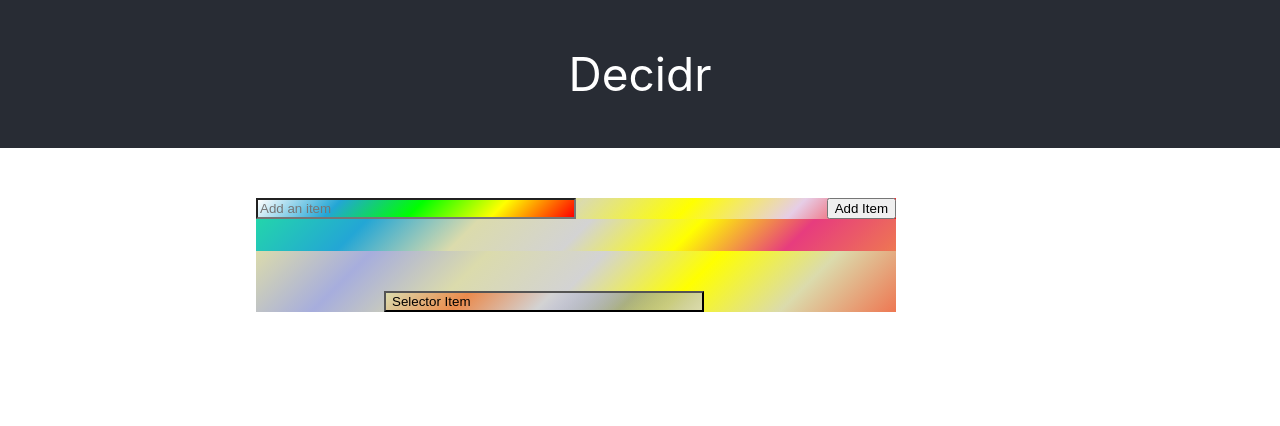
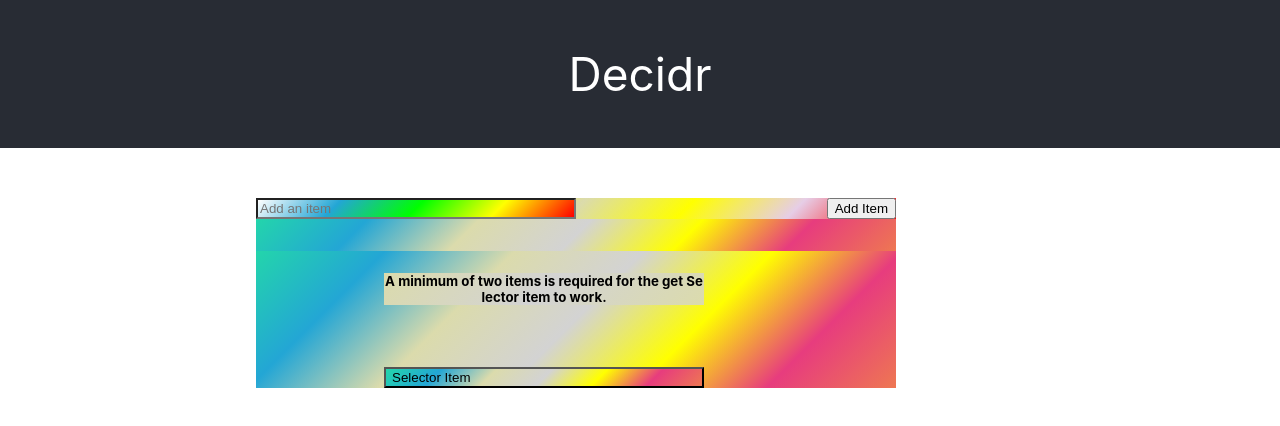
Before and after one commit to Hiwot-Beshe/decidr, a React (Create React App) app: page / in a window 1280 px wide. Shown: the top 426 px of the page. Built offline with nearby package versions, Linux system fonts and the light colour scheme.

Commit message:
feat(add message ) add message for list quanity

```diff
--- a/src/Components/SelectorItem.js
+++ b/src/Components/SelectorItem.js
@@ -1,66 +1,42 @@
 import { useState } from "react";
 
+export default function Selector({ listContainer, setListContainer }) {
+	const [selectItem, setSelectItem] = useState("");
+	// const winner = () => {
+	//     setSelectItem(listContainer[Math.floor(Math.random() * listContainer.length)]);
 
-export default function Selector({ listContainer, setListContainer, }) {
-    const [selectItem, setSelectItem] = useState("");
-    const winner = () => {
-        setSelectItem(listContainer[Math.floor(Math.random() * listContainer.length)]);
+	// };
+	const winner = () => {
+		const selectItem = Math.floor(Math.random() * listContainer.length);
+		if (listContainer.length <= 1) {
+			setSelectItem("");
+			alert("The list must contain at least 2 items");
+		} else if (listContainer.length > 1) {
+			setSelectItem(listContainer[selectItem]);
+		}
+	};
 
-    };
-    return (
-			<div>
-				<div
-					className="selector-Wrap"
-					style={{
-						width: "50%",
-						height: " 5%",
-						marginLeft: "20%",
-						justifyContent: "space-between",
-						display: "flex",
-						boxSizing: "border-box",
-						alignItems: "center",
-						flexWrap: "wrap",
-						wordBreak: "break-all",
-						background:
-							"linear-gradient(-45deg, #EE7752, #DBDBAC,#ffff00,#d3d3d3,#DBDBAC ,#23A6, #DBDBAC)",
-					}}
-				>
-					<h2
-						id="selector-h2"
-						style={{
-							width: "50%",
-							height: " 5%",
-							marginLeft: "20%",
-							display: "flex",
-							boxSizing: "border-box",
-							alignItems: "center",
-							flexWrap: "wrap",
-							wordBreak: "break-all",
-							background:
-								"linear-gradient(-45deg,#DBDBAC,#23D5, #d3d3d3,#E73C,#DBDBAC )",
-						}}
-					>
-						{selectItem.v}
-					</h2>
-					<button
-						id="selector-btn"
-						onClick={winner}
-						style={{
-							width: "50%",
-							height: " 5%",
-							marginLeft: "20%",
-							display: "flex",
-							boxSizing: "border-box",
-							alignItems: "center",
-							flexWrap: "wrap",
-							wordBreak: "break-all",
-							background:
-								"linear-gradient(-45deg,#DBDBAC,#23D5, #d3d3d3,#E73C,#DBDBAC )",
-						}}
-					>
+	return (
+		<div>
+			<div className="selector-Wrap">
+				{listContainer.length <= 1 ? (
+					<h5 id="selector-h2">
+						A minimum of two items is
+						required for the get
+						Selector item to work.
+					</h5>
+				) : (
+					""
+				)}
+				<h2 id="selector-h2">{selectItem.v}</h2>
+				{winner.length ? (
+					<h2 className="selectedItem">{selectItem.v}</h2>
+				) : (
+					<button id="selector-btn" onClick={winner}>
 						Selector Item
 					</button>
-				</div>
+				)}
 			</div>
-		);
+		</div>
+	);
 }
```
